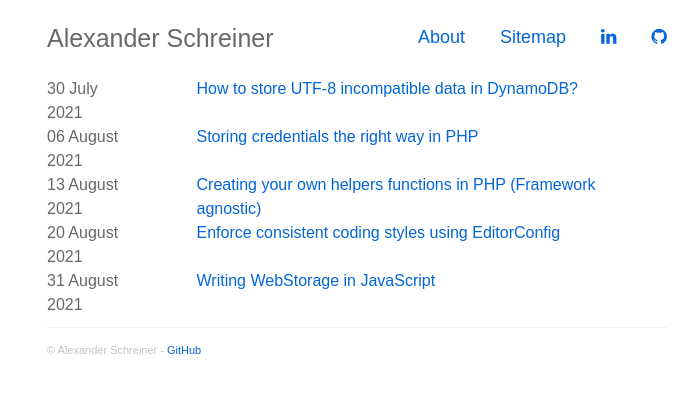
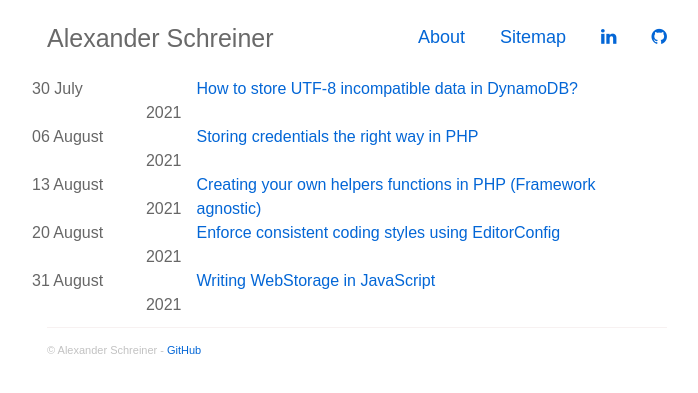
Before and after one commit to alexander-schreiner/alexander-schreiner.github.io, a Jekyll site: the page built from index.html, in a window 1280 px wide. Shown: the top 393 px of the page, without its empty margins (283-981 px from the left). Built offline with Jekyll 4.4.1, drawn with Linux system fonts in a browser that asks for light colours; nearby versions of some CDN libraries; the list of posts is cut into pages by our own code.

Commit message:
Update index.html

```diff
--- a/index.html
+++ b/index.html
@@ -8,9 +8,11 @@ layout: default
       {% if post.url %}
         <div class="row">
           <div class="col-md-3" style="width: 23%;">
-            {{ post.date | date: "%d %B" }}
-            <div>
-              {{ post.date | date: "%Y" }}
+            <div class="row">
+              {{ post.date | date: "%d %B" }}
+              <div class="text-right">
+                {{ post.date | date: "%Y" }}
+              </div>
             </div>
           </div>
           <div class="col-md-9">
```
